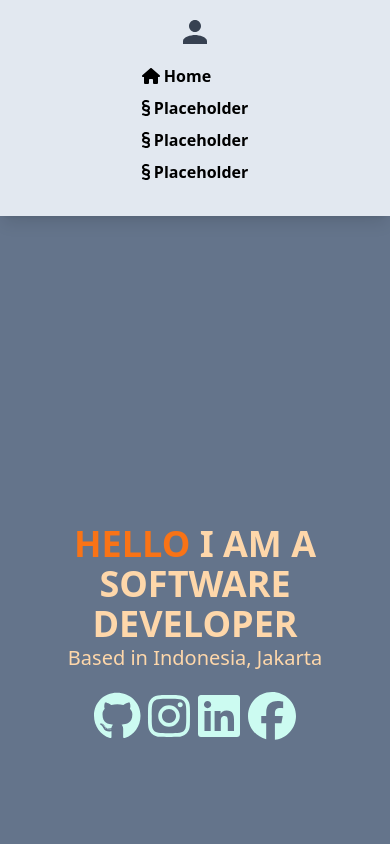
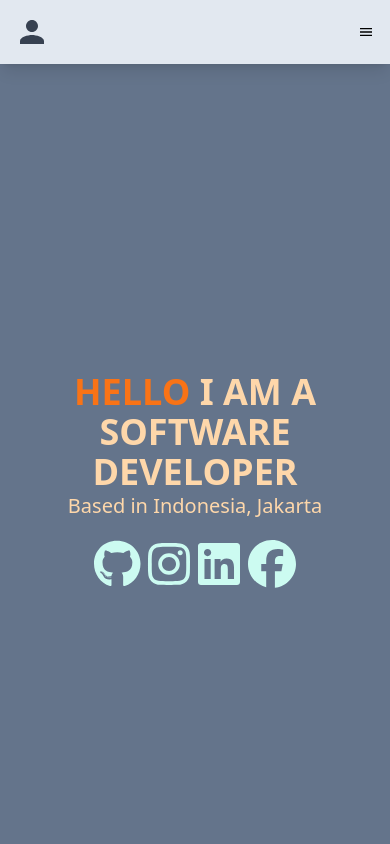
Before and after one commit to dendun-nf/dendun-nf.github.io, a React (Vite) app: page / in a window 390 px wide. Shown: the top 844 px of the page. Built offline with nearby package versions, Linux system fonts and the light colour scheme.

Commit message:
add mobile navigation kind

```diff
--- a/src/components/Header.jsx
+++ b/src/components/Header.jsx
@@ -1,17 +1,45 @@
 import { faHome, faSection } from "@fortawesome/free-solid-svg-icons";
 import { FontAwesomeIcon } from "@fortawesome/react-fontawesome";
+import { useState } from "react";
 import Headroom from "react-headroom";
-import { IoMdPerson } from "react-icons/io";
+import { IoMdPerson, IoMdClose } from "react-icons/io";
+import { IoMenuSharp } from "react-icons/io5";
 
 const Header = () => {
+	const [isMenuToggled, setIsMenuToggled] = useState(false);
+
+	const handleClick = () => {
+		setIsMenuToggled(!isMenuToggled);
+	};
+
+	// bug: on mobile, when toggle menu to expand the navigation bar, it's always unpinned
 	return (
-		<Headroom>
+		// have bug, when on mobile it's toggled, and then proceed back to the deskop mode, it's never be unpinned
+		<Headroom pin={isMenuToggled}>
 			<header
 				id="main-header"
-				className="flex flex-col w-full justify-between items-center p-4 max-h-fit bg-slate-200 shadow-lg lg:flex-row"
+				className="flex flex-col max-h-fit bg-slate-200 shadow-lg"
 			>
-				<IoMdPerson size={32} className="text-gray-700 hover:text-orange-600" />
-				<Navigation />
+				<div
+					id="header-container"
+					className="flex flex-row w-full justify-between items-center p-4 "
+				>
+					<IoMdPerson
+						size={32}
+						className="text-gray-700 hover:text-orange-600"
+					/>
+					<div id="desktop-nav" className="hidden lg:flex">
+						<Navigation />
+					</div>
+
+					<button className="lg:hidden" onClick={handleClick}>
+						{isMenuToggled ? <IoMdClose /> : <IoMenuSharp />}
+					</button>
+				</div>
+
+				<div id="mobile-nav" className="lg:hidden">
+					{isMenuToggled && <Navigation />}
+				</div>
 			</header>
 		</Headroom>
 	);
@@ -20,7 +48,7 @@ const Header = () => {
 const Navigation = () => {
 	return (
 		<nav className="p-4">
-			<ul className="flex flex-col gap-2 lg:flex-row">
+			<ul className="flex flex-col items-center gap-4 lg:flex-row lg:justify-start">
 				<li>
 					<a href="#" className="font-bold hover:text-orange-500">
 						<FontAwesomeIcon icon={faHome} /> Home
```
